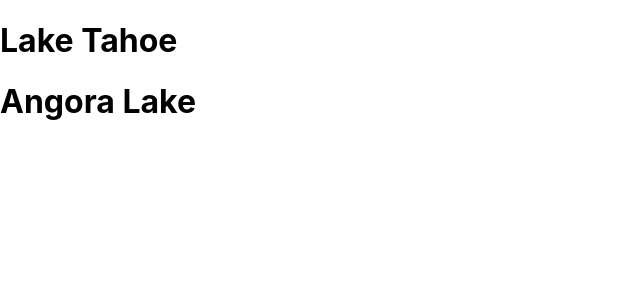
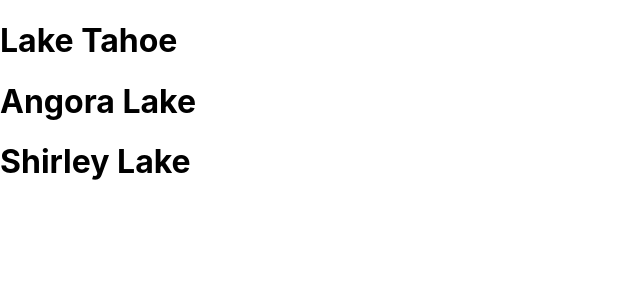
Before and after one commit to MahamJamil/hello-react, a React (Create React App) app: page / in a window 1280 px wide. Shown: the top 300 px of the page, without its empty margins (0-640 px from the left). Built offline with nearby package versions, Linux system fonts and the light colour scheme.

Commit message:
created Lake component with name props

```diff
--- a/src/index.js
+++ b/src/index.js
@@ -17,6 +17,8 @@ function App() {
         <
         Lake name = 'Angora Lake' / >
         <
+        Lake name = 'Shirley Lake' / >
+        <
         /div>
     )
 }
```
